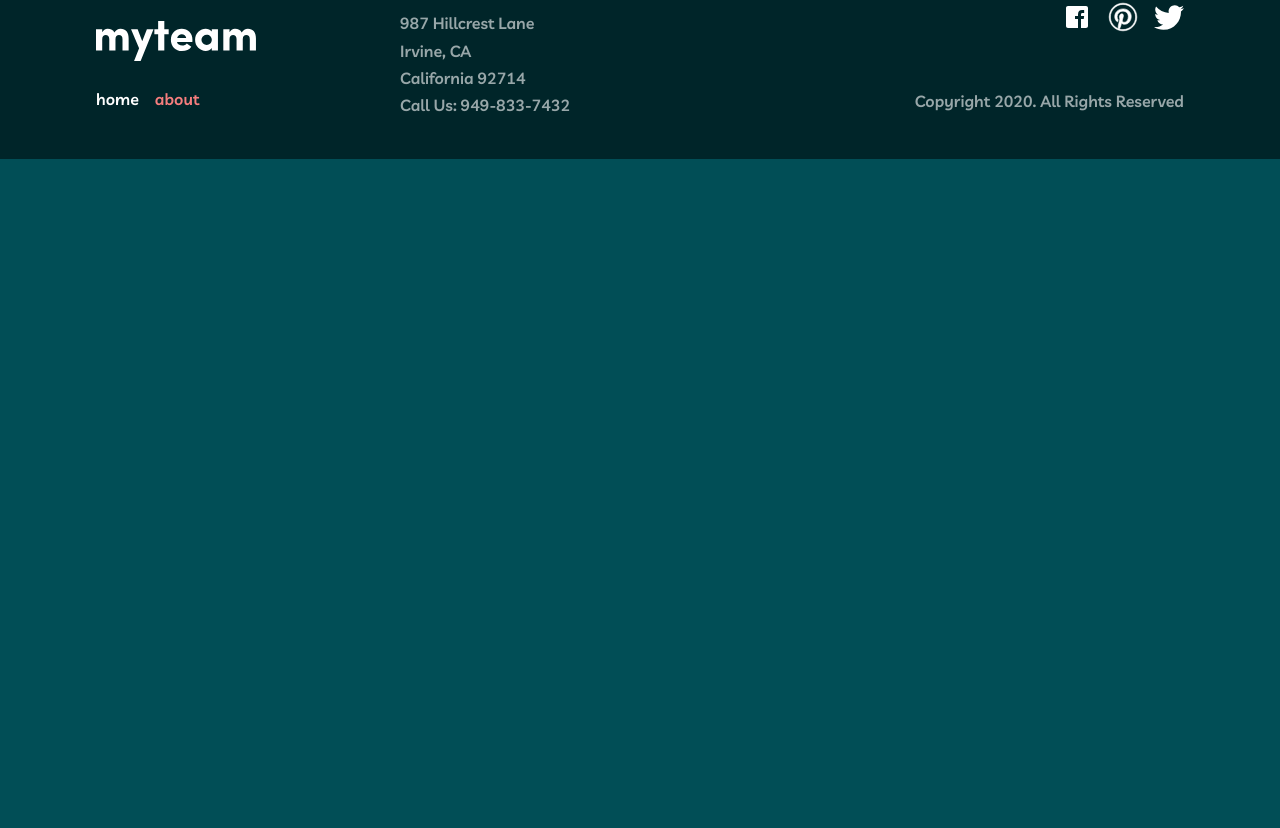
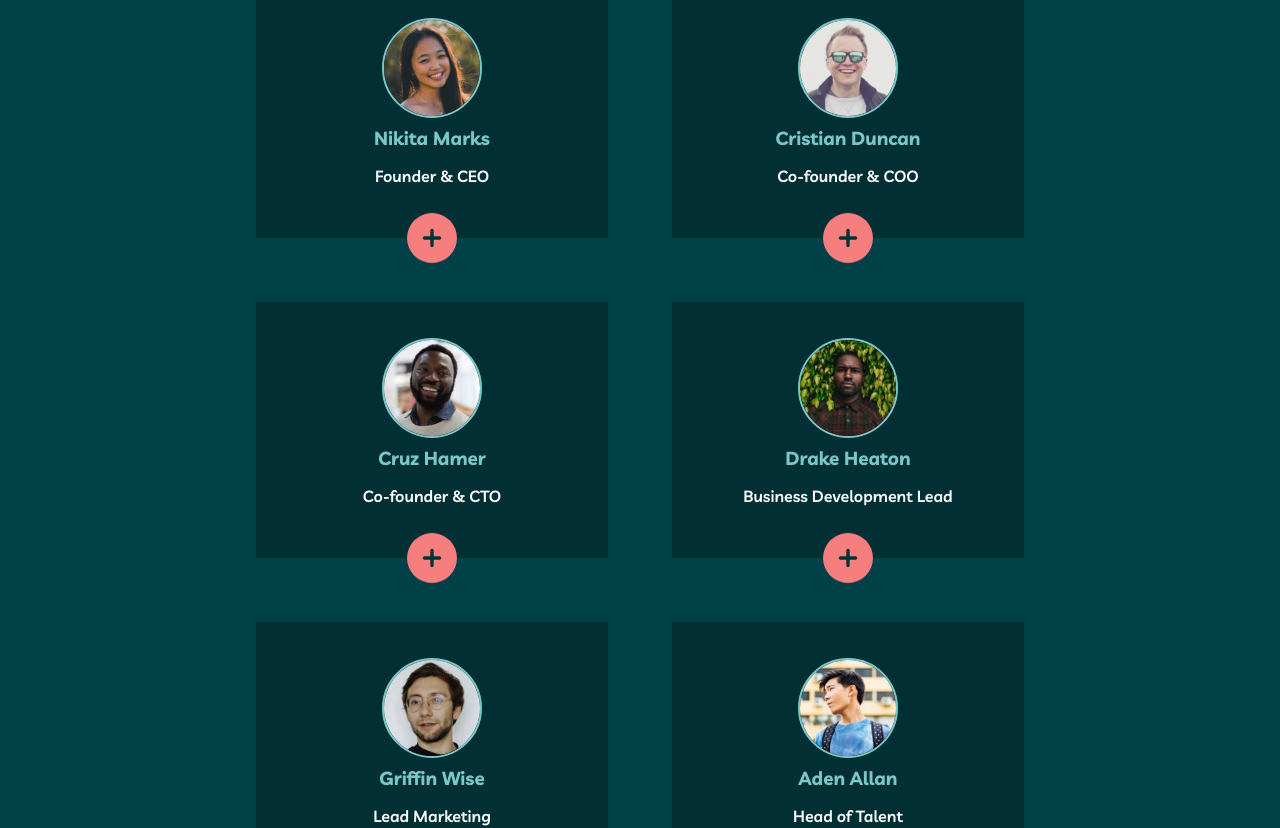
Before and after one commit to codyivy0/FM-team-multipage, a React (Vite) app: page /about in a window 1280 px wide. Shown: the part 772-1600 px from the top of the page. Before the commit the page ends 931 px from the top, so only its background shows below. Built offline with nearby package versions, Linux system fonts and the light colour scheme.

Commit message:
Directors section reponsive TODO flip animation

```diff
--- /dev/null
+++ b/src/components/Directors/Directors.jsx
@@ -0,0 +1,120 @@
+import { useState } from "react";
+import styles from "./Directors.module.css";
+import PropTypes from "prop-types";
+
+const Directors = () => {
+  const cardData = [
+    {
+      picture: "/avatar-nikita.jpg",
+      name: "Nikita Marks",
+      title: "Founder & CEO",
+      text: "“It always amazes me how much talent there is in every corner of the globe.”",
+    },
+    {
+      picture: "/avatar-christian.jpg",
+      name: "Cristian Duncan",
+      title: "Co-founder & COO",
+      text: "“Distributed teams required unique processes. You need to approach work in a new way.”",
+    },
+    {
+      picture: "/avatar-cruz.jpg",
+      name: "Cruz Hamer",
+      title: "Co-founder & CTO",
+      text: "“Technology is at the forefront of enabling distributed teams. That's where we come in.”",
+    },
+    {
+      picture: "/avatar-drake.jpg",
+      name: "Drake Heaton",
+      title: "Business Development Lead",
+      text: "“Hiring similar people from similar backgrounds is a surefire way to stunt innovation.”",
+    },
+    {
+      picture: "/avatar-griffin.jpg",
+      name: "Griffin Wise",
+      title: "Lead Marketing",
+      text: "“Unique perspectives shape unique products, which is what you need to survive these days.”",
+    },
+    {
+      picture: "/avatar-aden.jpg",
+      name: "Aden Allan",
+      title: "Head of Talent",
+      text: "“Empowered teams create truly amazing products. Set the north star and let them follow it.”",
+    },
+  ];
+  return (
+    <section className={styles.section_directors}>
+      <h1>Meet the directors</h1>
+
+      <div className={styles.directorCardContainer}>
+        {cardData.map((card, index) => {
+          return <Card key={index} {...card} />;
+        })}
+      </div>
+    </section>
+  );
+};
+
+const Card = ({ picture, name, title, text }) => {
+  const [isFlipped, setIsFlipped] = useState(false);
+
+  function flipCard() {
+    setIsFlipped(!isFlipped);
+  }
+  return (
+    <div
+      className={`${styles.directorCard} ${isFlipped ? styles.flipped : ""}`}
+    >
+      {!isFlipped && (
+        <>
+          <img src={picture} alt={name + title} />
+          <h3>{name}</h3>
+          <p>{title}</p>
+        </>
+      )}
+      {isFlipped && (
+        <>
+          <h3>{name}</h3>
+          <p>{text}</p>
+          <div className={styles.directorSocials}>
+            <a href="#">
+              <img src="/icons8-twitter.svg" alt="twitter" />
+            </a>
+            <a href="#">
+              <img src="/icon-linkedin.svg" alt="linkedIn" />
+            </a>
+          </div>
+        </>
+      )}
+      <div
+        className={`${styles.cardBtn} ${
+          isFlipped ? styles.cardBtnFlipped : ""
+        }`}
+        onClick={() => flipCard()}
+      >
+        <svg
+          xmlns="http://www.w3.org/2000/svg"
+          viewBox="0 0 24 24"
+          width="20"
+          height="20"
+          fill=""
+          className={styles.cardBtnIcon}
+        >
+          <path
+            d="M12 2C11.45 2 11 2.45 11 3V21C11 21.55 11.45 22 12 22C12.55 22 13 21.55 13 21V3C13 2.45 12.55 2 12 2ZM3 11C2.45 11 2 11.45 2 12C2 12.55 2.45 13 3 13H21C21.55 13 22 12.55 22 12C22 11.45 21.55 11 21 11H3Z"
+            stroke="#012f34"
+            strokeWidth="2"
+          />
+        </svg>
+      </div>
+    </div>
+  );
+};
+
+Card.propTypes = {
+  picture: PropTypes.string.isRequired,
+  name: PropTypes.string.isRequired,
+  title: PropTypes.string.isRequired,
+  text: PropTypes.string.isRequired,
+};
+
+export default Directors;
--- /dev/null
+++ b/src/components/Directors/Directors.module.css
@@ -0,0 +1,122 @@
+.section_directors {
+  background-color: var(--clr-bg-social);
+  color: white;
+  text-align: center;
+  padding: 7rem 1.5rem;
+  background-image: url("/bg-pattern-about-2-contact-1.svg"),
+    url("/bg-pattern-home-4-about-3.svg");
+  background-repeat: no-repeat;
+  background-position: top -100px left -100px, bottom right;
+  display: flex;
+  flex-direction: column;
+  align-items: center;
+  justify-content: center;
+  gap: 4rem;
+}
+.section_directors h1 {
+  font-size: 32px;
+  margin: 0;
+}
+
+.directorCardContainer {
+  display: flex;
+  flex-direction: column;
+  align-items: center;
+  justify-content: space-around;
+  gap: 4rem;
+  padding: 1rem;
+  width: 95%;
+}
+
+.directorCard {
+  background-color: var(--clr-bg-dark);
+  display: flex;
+  flex-direction: column;
+  align-items: center;
+  justify-content: center;
+
+  padding-block: 3rem;
+  padding-inline: 1rem;
+  width: 95%;
+  height: 10rem;
+  position: relative;
+
+  transform-style: preserve-3d;
+  transition: transform 0.5s;
+}
+
+.flipped {
+  background-color: var(--clr-bg-veryDark);
+
+  padding-block: 3rem;
+  width: 95%;
+  height: 10rem;
+}
+.directorCard > img {
+  border: 2px solid var(--clr-line);
+  border-radius: 50%;
+  width: 96px;
+  margin-bottom: 0.5rem;
+}
+.directorCard h3 {
+  margin: 0;
+  color: var(--clr-line);
+}
+
+.directorSocials {
+  display: flex;
+  justify-content: center;
+  align-items: center;
+  gap: 2rem;
+  margin-top: 1rem;
+}
+
+
+.cardBtn {
+  background-color: var(--clr-accent);
+  border-radius: 50%;
+  height: 50px;
+  width: 50px;
+  display: flex;
+  align-items: center;
+  justify-content: center;
+  position: absolute;
+  bottom: -25px;
+  cursor: pointer;
+}
+.cardBtn:hover {
+    background-color: var(--clr-line);
+}
+.cardBtnFlipped {
+  background-color: var(--clr-line);
+}
+.cardBtnFlipped:hover {
+    background-color: var(--clr-accent);
+}
+
+@media (min-width: 600px) {
+  .section_directors {
+    background-position: top left -100px, bottom right;
+    flex-wrap: wrap;
+  }
+  .directorCardContainer{
+    flex-direction: row;
+    flex-wrap: wrap;
+    justify-content: space-between;
+  }
+  .directorCard {
+    flex: 0 1 calc(33.33% - 1rem);
+    max-width: 20rem;
+  }
+}
+@media (min-width: 800px) {
+    .directorCardContainer {
+        justify-content: center;
+    }
+}
+@media (min-width: 1100px) {
+
+    .directorCardContainer{
+        justify-content: center;
+    }
+}
--- a/src/pages/About.jsx
+++ b/src/pages/About.jsx
@@ -1,3 +1,4 @@
+import Directors from "../components/Directors/Directors";
 import Footer from "../components/Footer/Footer";
 import GetStarted from "../components/GetStarted/GetStarted";
 import styles from "./About.module.css";
@@ -14,6 +15,7 @@ const About = () => {
           products and experiences. We&apos;ll bring those teams to you.
         </p>
       </section>
+      <Directors />
       <GetStarted />
       <Footer />
     </>
```
